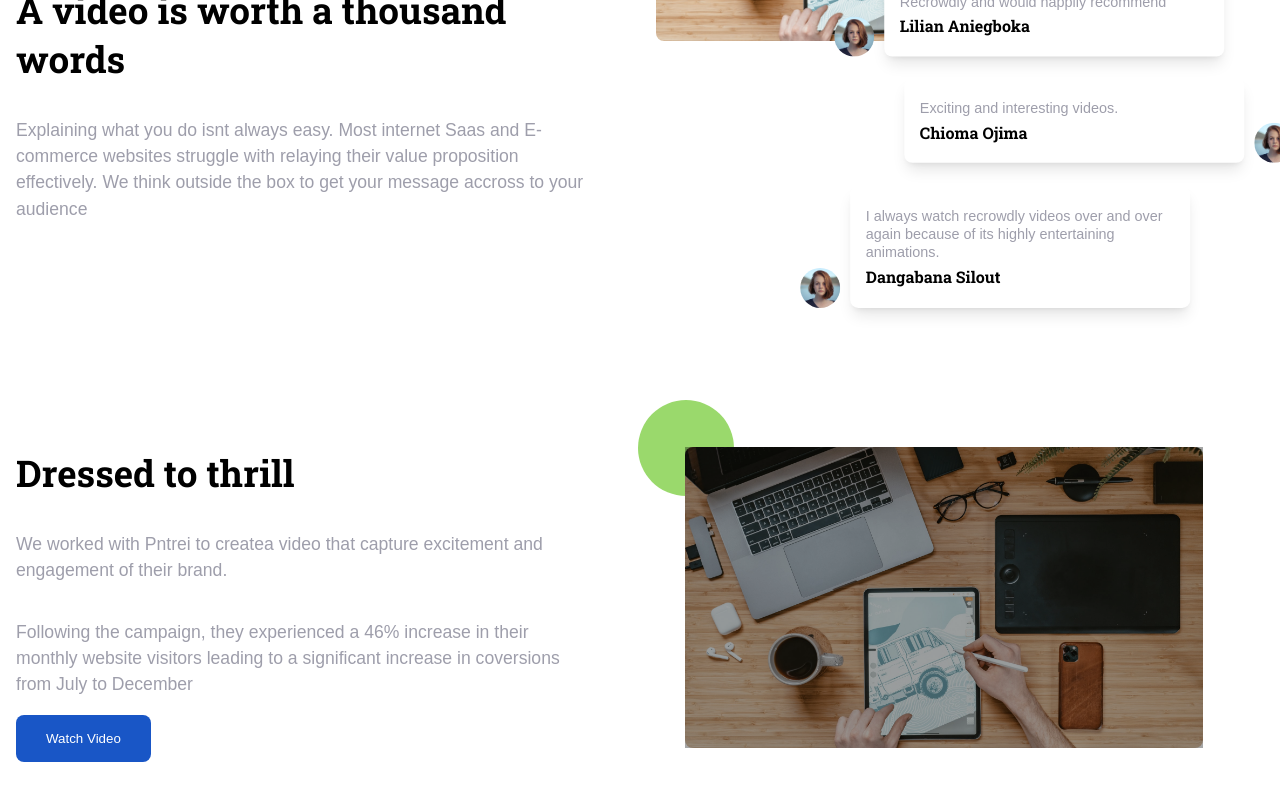
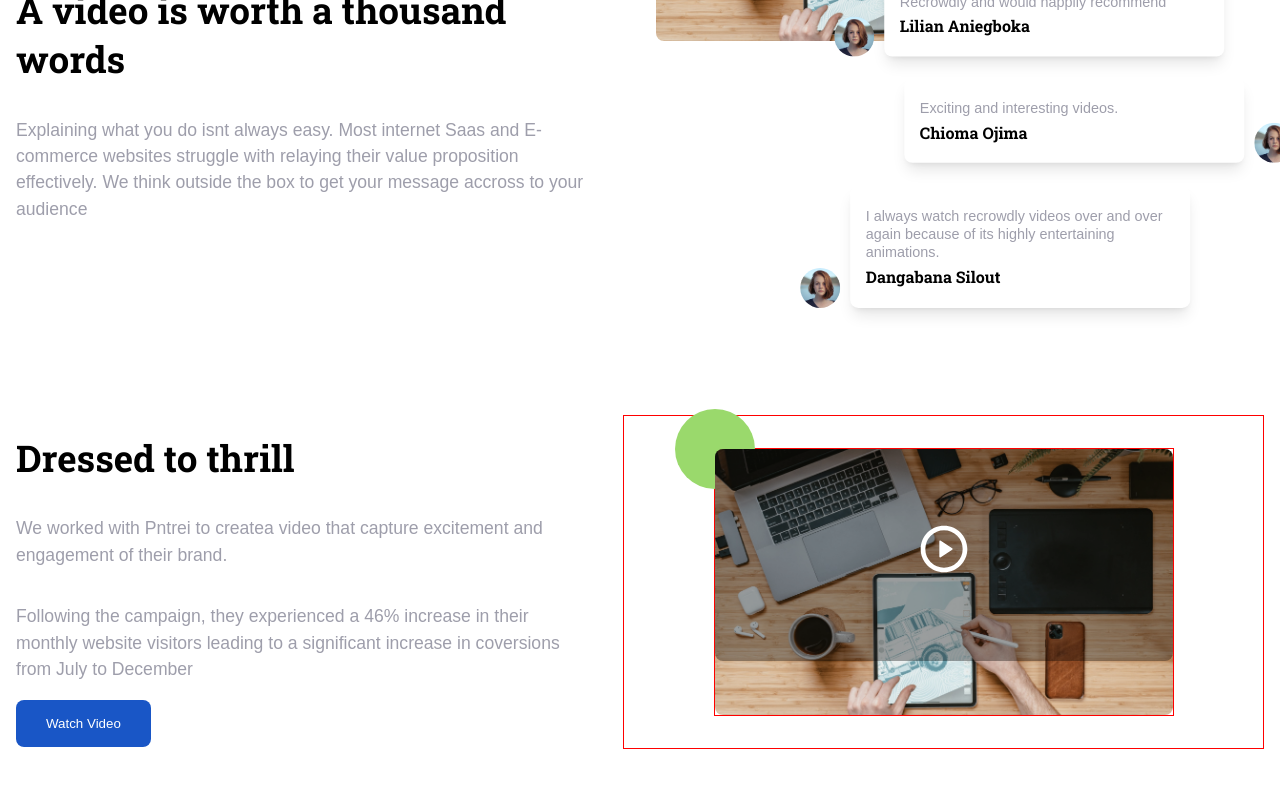
Before and after one commit to PoseyXyz/recrowdly, a Next.js app: page / in a window 1280 px wide. Shown: the part 1541-2341 px from the top of the page. Built offline with nearby package versions, Linux system fonts and the light colour scheme.

Commit message:
Completed second subsection of decription section

```diff
--- a/components/Descriptions.tsx
+++ b/components/Descriptions.tsx
@@ -1,6 +1,7 @@
 import Image from 'next/image';
 import React from 'react';
 import styles from '../styles/Descriptions.module.scss'
+import {RiPlayCircleLine} from 'react-icons/ri'
 
 function Descriptions() {
     return (
@@ -77,7 +78,7 @@ function Descriptions() {
                 <div className={styles.imageSection}>
                     <div className={styles.containerElement}>
                         <div className={styles.overlay}>
-
+                        <button><i><RiPlayCircleLine/></i></button>
                         </div>
                         <div className={styles.circle}>
 
--- a/styles/Descriptions.module.scss
+++ b/styles/Descriptions.module.scss
@@ -121,9 +121,51 @@
       }
     }
     .imageSection {
-      .imageDiv {
-        & img {
+
+      padding: 0;
+
+
+      .containerElement {
+
+        height: 100%;
+        width: 100%;
+        position: relative;
+        .overlay{
+          background-color: rgba(0, 0, 0, 0.35);
+          z-index: 2;
+          position: absolute;
           border-radius: $rounded-lg;
+
+          width: 100%;
+          height: 100%;
+          display: flex;
+          justify-content: center;
+          align-items: center;
+          button{
+            background-color: transparent;
+            color: white;
+            cursor: pointer;
+            font-size: 3.5rem;
+            border: none;
+            outline: none;
+          }
+        }
+        .circle {
+          background-color: $plast-icon-green;
+          width: 30px;
+          height: 30px;
+          padding: 2rem;
+          border-radius: 999px;
+          position: absolute;
+          top: -25px;
+          left: -25px;
+
+        }
+        .imageDiv {
+          & img {
+            border-radius: $rounded-lg;
+          }
+
         }
       }
     }
@@ -232,32 +274,43 @@
         display: flex;
         justify-content: center;
         align-items: center;
+        border: 1px solid red;
 
         .containerElement {
 
           height: 100%;
-          width: 90%;
-          position: relative;
+          width: 80%;
+          border: 1px solid red;
+
           .overlay{
-            background-color: rgba(0, 0, 0, 0.35);
-            z-index: 2;
-            position: absolute;
+
+            height: 80%;
+
 
             width: 100%;
-            height: 100%;
+
+
+
           }
           .circle {
-            background-color: $plast-icon-green;
-            width: 30px;
-            height: 30px;
-            padding: 3rem;
-            border-radius: 999px;
-            position: absolute;
-            top: -47px;
-            left: -47px;
+
+            padding: 2.5rem;
+            top: -40px;
+            left: -40px;
 
           }
           .imageDiv {
+            height: 100%;
+           width: 100%;
+           object-fit: cover;
+           overflow: hidden;
+           display: block;
+           & img{
+            height: 100%;
+            width: 100%;
+            display: none;
+            object-fit: cover;
+           }
 
           }
         }
```
